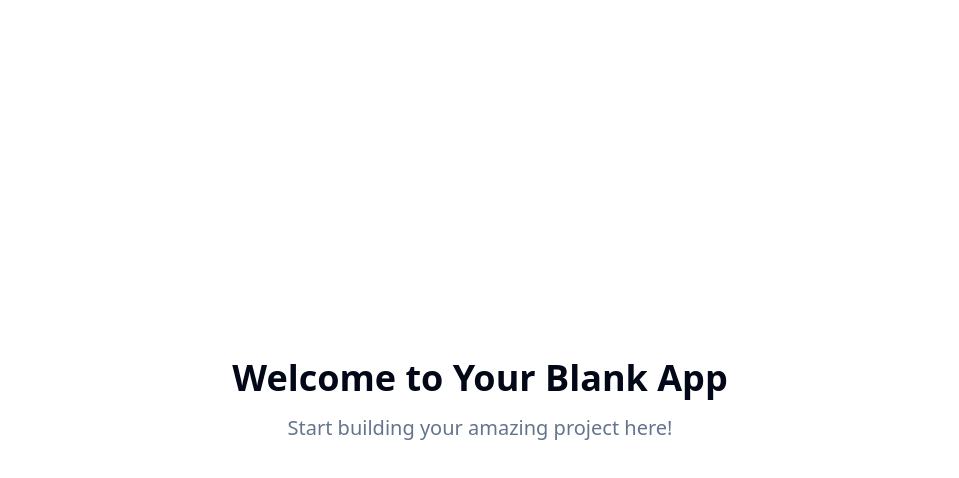
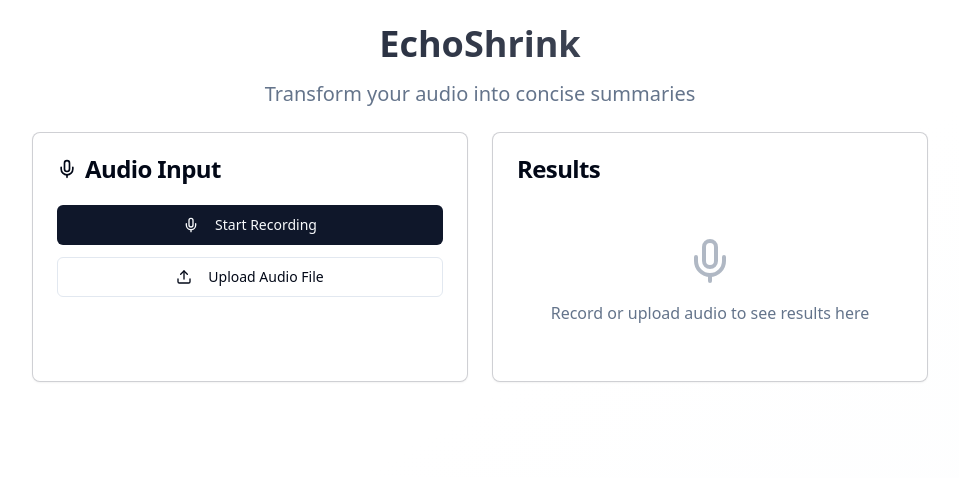
Before and after one commit to abdulaneef002/echo-shrink, a React (Vite) app: page / in a window 1280 px wide. Shown: the top 478 px of the page, without its empty margins (160-1119 px from the left). Built offline with nearby package versions, Linux system fonts and the light colour scheme.

Commit message:
Add audio input to frontend
Add an audio input element to the frontend for user interaction.

```diff
--- a/src/pages/Index.tsx
+++ b/src/pages/Index.tsx
@@ -1,11 +1,218 @@
-// Update this page (the content is just a fallback if you fail to update the page)
+import { useState, useRef } from "react";
+import { Button } from "@/components/ui/button";
+import { Card, CardContent, CardHeader, CardTitle } from "@/components/ui/card";
+import { Input } from "@/components/ui/input";
+import { Mic, Upload, Play, Square, Loader2 } from "lucide-react";
+import { useToast } from "@/hooks/use-toast";
 
 const Index = () => {
+  const [isRecording, setIsRecording] = useState(false);
+  const [isProcessing, setIsProcessing] = useState(false);
+  const [audioBlob, setAudioBlob] = useState<Blob | null>(null);
+  const [processedText, setProcessedText] = useState<string>("");
+  const [summary, setSummary] = useState<string>("");
+  const mediaRecorderRef = useRef<MediaRecorder | null>(null);
+  const chunksRef = useRef<Blob[]>([]);
+  const { toast } = useToast();
+
+  const startRecording = async () => {
+    try {
+      const stream = await navigator.mediaDevices.getUserMedia({ audio: true });
+      const mediaRecorder = new MediaRecorder(stream);
+      mediaRecorderRef.current = mediaRecorder;
+      chunksRef.current = [];
+
+      mediaRecorder.ondataavailable = (event) => {
+        if (event.data.size > 0) {
+          chunksRef.current.push(event.data);
+        }
+      };
+
+      mediaRecorder.onstop = () => {
+        const audioBlob = new Blob(chunksRef.current, { type: 'audio/wav' });
+        setAudioBlob(audioBlob);
+        stream.getTracks().forEach(track => track.stop());
+      };
+
+      mediaRecorder.start();
+      setIsRecording(true);
+      toast({ title: "Recording started", description: "Speak into your microphone" });
+    } catch (error) {
+      toast({ title: "Error", description: "Could not access microphone", variant: "destructive" });
+    }
+  };
+
+  const stopRecording = () => {
+    if (mediaRecorderRef.current && isRecording) {
+      mediaRecorderRef.current.stop();
+      setIsRecording(false);
+      toast({ title: "Recording stopped", description: "Ready to process audio" });
+    }
+  };
+
+  const handleFileUpload = (event: React.ChangeEvent<HTMLInputElement>) => {
+    const file = event.target.files?.[0];
+    if (file && file.type.startsWith('audio/')) {
+      setAudioBlob(file);
+      toast({ title: "File uploaded", description: "Ready to process audio" });
+    } else {
+      toast({ title: "Error", description: "Please select a valid audio file", variant: "destructive" });
+    }
+  };
+
+  const processAudio = async () => {
+    if (!audioBlob) return;
+
+    setIsProcessing(true);
+    try {
+      // Simulate processing - you can integrate with your backend here
+      toast({ title: "Processing...", description: "Transcribing and summarizing audio" });
+
+      // Mock processing delay
+      await new Promise(resolve => setTimeout(resolve, 3000));
+
+      // Mock results
+      setProcessedText("This is the transcribed text from your audio input. In a real implementation, this would be the actual transcription from speech-to-text processing.");
+      setSummary("Audio processed and summarized successfully.");
+
+      toast({ title: "Success", description: "Audio processed successfully!" });
+    } catch (error) {
+      toast({ title: "Error", description: "Failed to process audio", variant: "destructive" });
+    } finally {
+      setIsProcessing(false);
+    }
+  };
+
+  const playAudio = () => {
+    if (audioBlob) {
+      const audioUrl = URL.createObjectURL(audioBlob);
+      const audio = new Audio(audioUrl);
+      audio.play();
+    }
+  };
+
   return (
-    <div className="min-h-screen flex items-center justify-center bg-background">
-      <div className="text-center">
-        <h1 className="text-4xl font-bold mb-4">Welcome to Your Blank App</h1>
-        <p className="text-xl text-muted-foreground">Start building your amazing project here!</p>
+    <div className="min-h-screen bg-gradient-to-br from-background via-background to-muted/20 p-6">
+      <div className="max-w-4xl mx-auto space-y-6">
+        <div className="text-center space-y-4">
+          <h1 className="text-4xl font-bold bg-gradient-to-r from-primary to-primary/70 bg-clip-text text-transparent">
+            EchoShrink
+          </h1>
+          <p className="text-xl text-muted-foreground">
+            Transform your audio into concise summaries
+          </p>
+        </div>
+
+        <div className="grid gap-6 md:grid-cols-2">
+          {/* Audio Input Section */}
+          <Card className="border-primary/20">
+            <CardHeader>
+              <CardTitle className="flex items-center gap-2">
+                <Mic className="w-5 h-5" />
+                Audio Input
+              </CardTitle>
+            </CardHeader>
+            <CardContent className="space-y-4">
+              <div className="space-y-3">
+                <Button
+                  onClick={isRecording ? stopRecording : startRecording}
+                  variant={isRecording ? "destructive" : "default"}
+                  className="w-full"
+                  disabled={isProcessing}
+                >
+                  {isRecording ? (
+                    <>
+                      <Square className="w-4 h-4 mr-2" />
+                      Stop Recording
+                    </>
+                  ) : (
+                    <>
+                      <Mic className="w-4 h-4 mr-2" />
+                      Start Recording
+                    </>
+                  )}
+                </Button>
+
+                <div className="relative">
+                  <Input
+                    type="file"
+                    accept="audio/*"
+                    onChange={handleFileUpload}
+                    className="hidden"
+                    id="audio-upload"
+                    disabled={isProcessing}
+                  />
+                  <Button
+                    variant="outline"
+                    className="w-full"
+                    onClick={() => document.getElementById('audio-upload')?.click()}
+                    disabled={isProcessing}
+                  >
+                    <Upload className="w-4 h-4 mr-2" />
+                    Upload Audio File
+                  </Button>
+                </div>
+
+                {audioBlob && (
+                  <div className="space-y-2">
+                    <Button
+                      variant="secondary"
+                      onClick={playAudio}
+                      className="w-full"
+                    >
+                      <Play className="w-4 h-4 mr-2" />
+                      Preview Audio
+                    </Button>
+
+                    <Button
+                      onClick={processAudio}
+                      disabled={isProcessing}
+                      className="w-full"
+                    >
+                      {isProcessing ? (
+                        <>
+                          <Loader2 className="w-4 h-4 mr-2 animate-spin" />
+                          Processing...
+                        </>
+                      ) : (
+                        "Process Audio"
+                      )}
+                    </Button>
+                  </div>
+                )}
+              </div>
+            </CardContent>
+          </Card>
+
+          {/* Results Section */}
+          <Card className="border-primary/20">
+            <CardHeader>
+              <CardTitle>Results</CardTitle>
+            </CardHeader>
+            <CardContent className="space-y-4">
+              {processedText && (
+                <div className="space-y-2">
+                  <h3 className="font-semibold text-sm text-muted-foreground">Transcribed Text:</h3>
+                  <p className="text-sm bg-muted/50 p-3 rounded-md">{processedText}</p>
+                </div>
+              )}
+
+              {summary && (
+                <div className="space-y-2">
+                  <h3 className="font-semibold text-sm text-muted-foreground">Summary:</h3>
+                  <p className="text-sm bg-primary/10 p-3 rounded-md border border-primary/20">{summary}</p>
+                </div>
+              )}
+
+              {!processedText && !summary && (
+                <div className="text-center py-8 text-muted-foreground">
+                  <Mic className="w-12 h-12 mx-auto mb-4 opacity-50" />
+                  <p>Record or upload audio to see results here</p>
+                </div>
+              )}
+            </CardContent>
+          </Card>
+        </div>
       </div>
     </div>
   );
```
